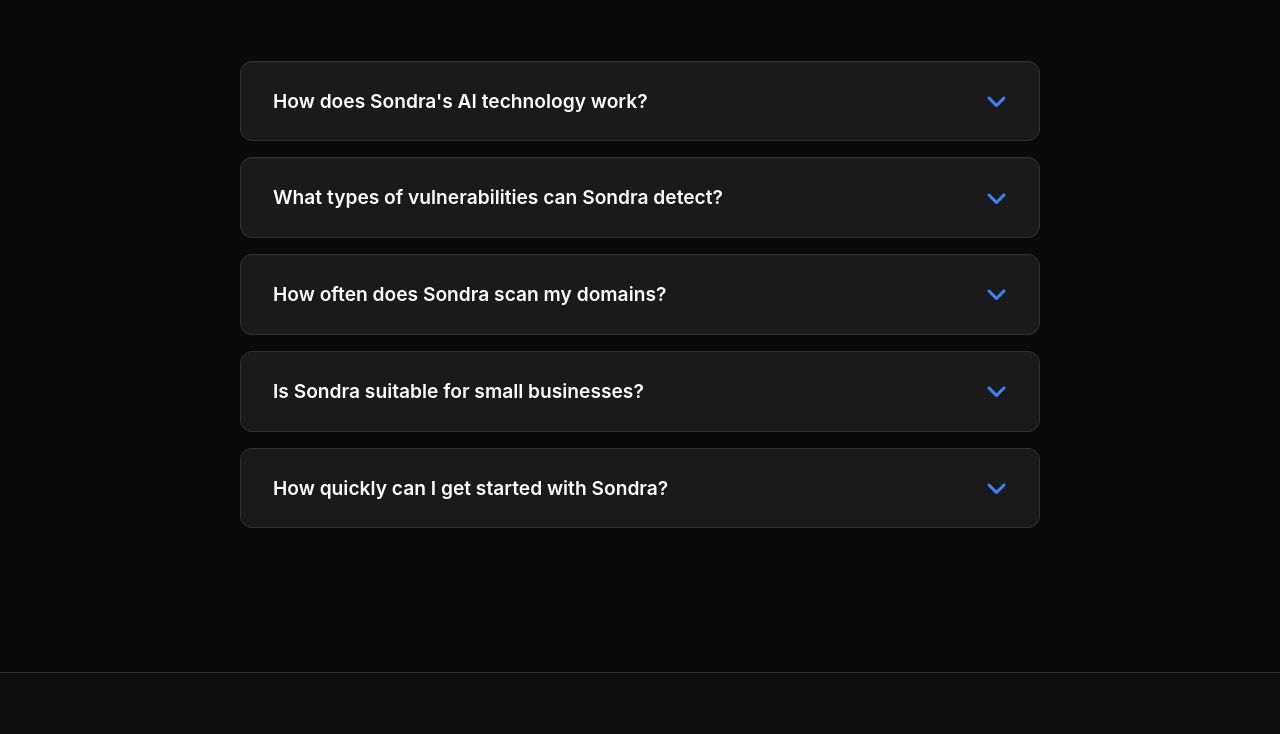
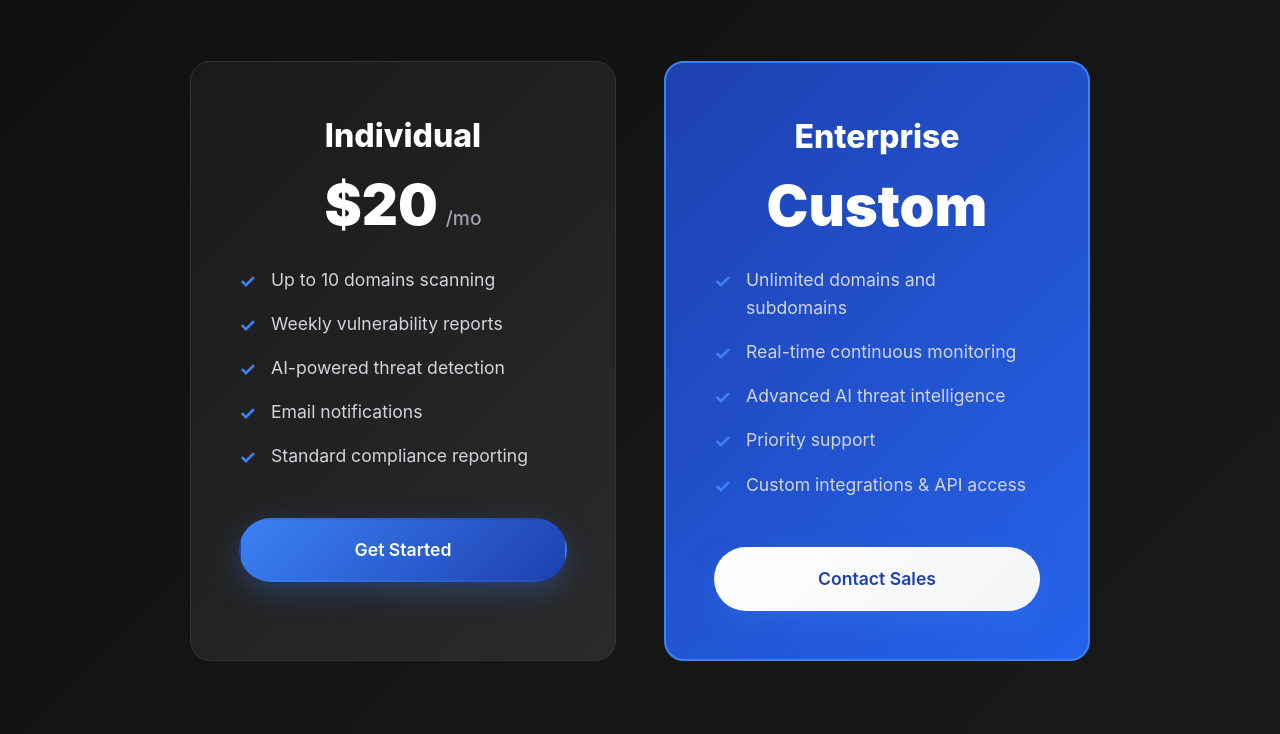
Before and after one commit to Berke-Yay/sondra-white-hat-ui, a plain HTML site: page index.html in a window 1280 px wide. Shown: the part 1720-2454 px from the top of the page. Drawn offline with Linux system fonts and the light colour scheme.

Commit message:
Add pricing

```diff
--- a/index.html
+++ b/index.html
@@ -23,8 +23,9 @@
         </div>
         <ul class="nav-links">
             <li class="underline"><a href="#product">Product</a></li>
+            <li class="underline"><a href="#pricing">Pricing</a></li>
             <li class="underline"><a href="#faq">FAQ</a></li>
-            <li><a href="https://cal.com/omeroztok" class="cta-button">Book a Demo</a></li>
+            <li><a href="https://cal.com/sondra-demo" class="cta-button">Book a Demo</a></li>
         </ul>
     </nav>
 
@@ -35,7 +36,7 @@
         <div class="header-content">
             <h1>The White Hat AI-Agent</h1>
             <p>Advanced vulnerability scanning and domain security assessment powered by artificial intelligence</p>
-            <a href="https://cal.com/omeroztok" class="cta-button">Book a Demo</a>
+            <a href="https://cal.com/sondra-demo" class="cta-button">Book a Demo</a>
         </div>
     </section>
 
@@ -58,6 +59,47 @@
             <div class="product-card">
                 <h3>Actionable Reports</h3>
                 <p>Detailed vulnerability reports with clear remediation steps, risk prioritization, and compliance mapping to industry standards.</p>
+            </div>
+        </div>
+    </section>
+
+    <!-- Pricing Section -->
+    <section id="pricing" class="pricing-section">
+        <h2 class="section-title">Choose Your Plan</h2>
+        <div class="pricing-container">
+            <div class="pricing-card">
+                <div class="pricing-header">
+                    <h3 class="plan-title">Individual</h3>
+                    <div class="price">
+                        <span class="price-amount">$20</span>
+                        <span class="price-period">/mo</span>
+                    </div>
+                </div>
+                <ul class="features-list">
+                    <li>Up to 10 domains scanning</li>
+                    <li>Weekly vulnerability reports</li>
+                    <li>AI-powered threat detection</li>
+                    <li>Email notifications</li>
+                    <li>Standard compliance reporting</li>
+                </ul>
+                <a href="https://cal.com/sondra-demo" class="pricing-button">Get Started</a>
+            </div>
+
+            <div class="pricing-card enterprise">
+                <div class="pricing-header">
+                    <h3 class="plan-title">Enterprise</h3>
+                    <div class="price">
+                        <span class="price-amount">Custom</span>
+                    </div>
+                </div>
+                <ul class="features-list">
+                    <li>Unlimited domains and subdomains</li>
+                    <li>Real-time continuous monitoring</li>
+                    <li>Advanced AI threat intelligence</li>
+                    <li>Priority support</li>
+                    <li>Custom integrations & API access</li>
+                </ul>
+                <a href="https://cal.com/sondra-demo" class="pricing-button">Contact Sales</a>
             </div>
         </div>
     </section>
@@ -128,12 +170,13 @@
             <div class="footer-links">
                 <h4>Quick Links</h4>
                 <a href="#product">Product</a>
+                <a href="#pricing">Pricing</a>
                 <a href="#faq">FAQ</a>
-                <a href="https://cal.com/omeroztok">Book a Demo</a>
+                <a href="https://cal.com/sondra-demo">Book a Demo</a>
             </div>
             <div class="footer-contact">
                 <h4>Contact Us</h4>
-                <a href="mailto:berke@getsondra.com">berke@getsondra.com</a>
+                <a href="mailto:support@getsondra.com">support@getsondra.com</a>
             </div>
         </div>
     </footer>
--- a/styles.css
+++ b/styles.css
@@ -248,6 +248,151 @@
     z-index: 2;
 }
 
+        /* Pricing Section */
+        .pricing-section {
+            padding: 8rem 2rem;
+            background: linear-gradient(135deg, #0f0f0f 0%, #1a1a1a 100%);
+        }
+
+        .pricing-container {
+            max-width: 900px;
+            margin: 0 auto;
+            display: grid;
+            grid-template-columns: repeat(2, 1fr);
+            gap: 3rem;
+        }
+
+        .pricing-card {
+            background: linear-gradient(135deg, #1a1a1a 0%, #2a2a2a 100%);
+            border: 1px solid #333333;
+            border-radius: 20px;
+            padding: 3rem;
+            text-align: center;
+            transition: all 0.4s ease;
+            position: relative;
+            overflow: hidden;
+        }
+
+        .pricing-card::before {
+            content: '';
+            position: absolute;
+            top: 0;
+            left: -100%;
+            width: 100%;
+            height: 100%;
+            background: linear-gradient(90deg, transparent, rgba(59, 130, 246, 0.1), transparent);
+            transition: left 0.6s ease;
+        }
+
+        .pricing-card:hover::before {
+            left: 100%;
+        }
+
+        .pricing-card:hover {
+            transform: translateY(-10px);
+            border-color: #3b82f6;
+            box-shadow: 0 25px 50px rgba(59, 130, 246, 0.2);
+        }
+
+        .pricing-card.enterprise {
+            border: 2px solid #3b82f6;
+            background: linear-gradient(135deg, #1e40af 0%, #2563eb 100%);
+            position: relative;
+        }
+
+        .pricing-header {
+            margin-bottom: 2rem;
+            position: relative;
+            z-index: 2;
+        }
+
+        .plan-title {
+            font-size: 2rem;
+            font-weight: 800;
+            color: #ffffff;
+            margin-bottom: 1rem;
+        }
+
+        .price {
+            display: flex;
+            align-items: baseline;
+            justify-content: center;
+            gap: 0.5rem;
+        }
+
+        .price-amount {
+            font-size: 3.5rem;
+            font-weight: 900;
+            color: #ffffff;
+            line-height: 1;
+        }
+
+        .price-period {
+            font-size: 1.2rem;
+            color: #9ca3af;
+            font-weight: 500;
+        }
+
+        .features-list {
+            list-style: none;
+            margin: 2rem 0;
+            text-align: left;
+            position: relative;
+            z-index: 2;
+        }
+
+        .features-list li {
+            color: #d1d5db;
+            font-size: 1.1rem;
+            margin-bottom: 1rem;
+            padding-left: 2rem;
+            position: relative;
+            line-height: 1.6;
+        }
+
+        .features-list li::before {
+            content: '✓';
+            position: absolute;
+            left: 0;
+            color: #3b82f6;
+            font-weight: bold;
+            font-size: 1.2rem;
+        }
+
+        .pricing-button {
+            display: inline-block;
+            background: linear-gradient(135deg, #3b82f6 0%, #1e40af 100%);
+            color: white;
+            padding: 1rem 2.5rem;
+            border-radius: 50px;
+            text-decoration: none;
+            font-weight: 600;
+            font-size: 1.1rem;
+            transition: all 0.3s ease;
+            box-shadow: 0 10px 30px rgba(59, 130, 246, 0.3);
+            border: 2px solid transparent;
+            position: relative;
+            z-index: 2;
+            width: 100%;
+            margin-top: 1rem;
+        }
+
+        .pricing-button:hover {
+            transform: translateY(-3px);
+            box-shadow: 0 15px 40px rgba(59, 130, 246, 0.4);
+            border-color: #60a5fa;
+        }
+
+        .enterprise .pricing-button {
+            background: linear-gradient(135deg, #ffffff 0%, #f3f4f6 100%);
+            color: #1e40af;
+        }
+
+        .enterprise .pricing-button:hover {
+            background: linear-gradient(135deg, #f9fafb 0%, #e5e7eb 100%);
+            box-shadow: 0 15px 40px rgba(255, 255, 255, 0.2);
+        }
+
 /* FAQ Section */
 .faq-section {
     padding: 8rem 2rem;
```
Also changed, not shown: 1 other file.
